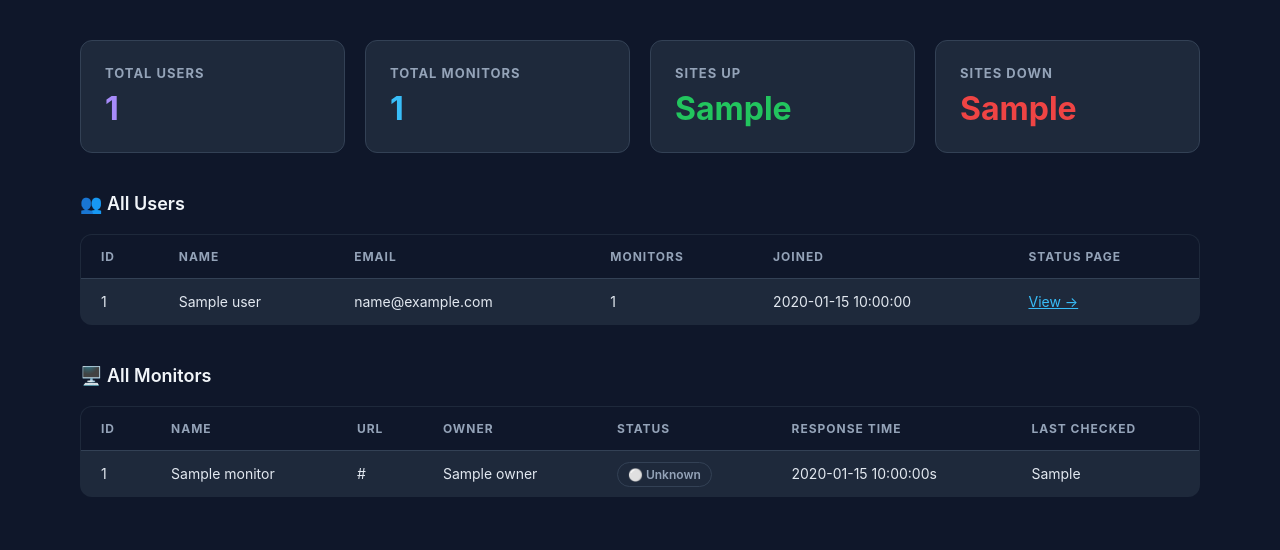
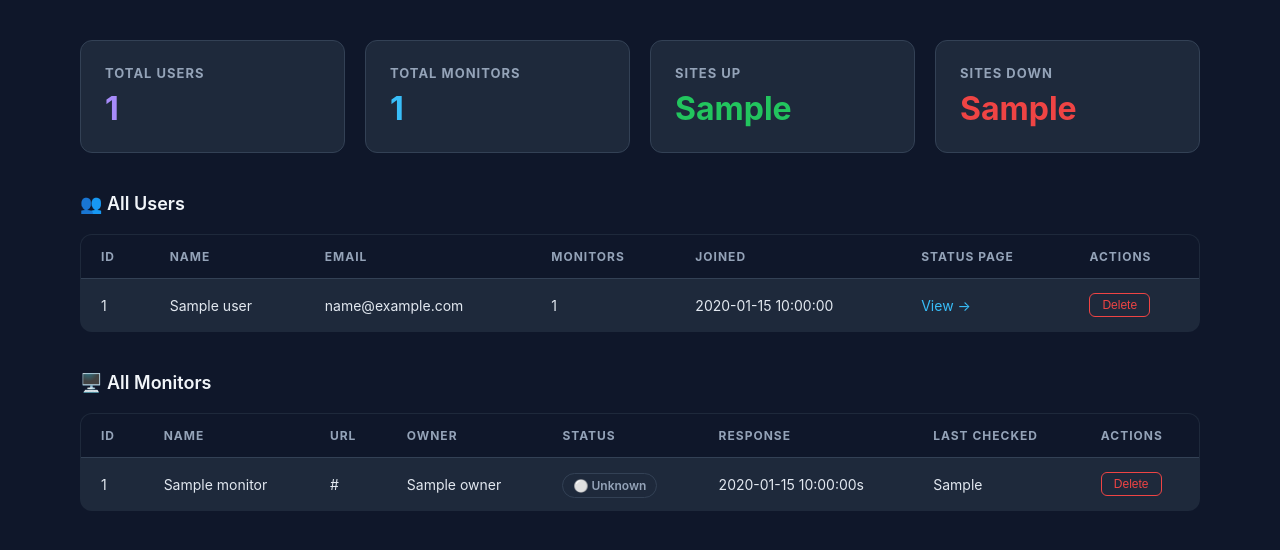
Before and after one commit to uptraqr/uptraqr-backend, a FastAPI app: template app/templates/admin.html in a window 1280 px wide. Shown: the part 70-620 px from the top of the page. Run offline with FastAPI, Linux system fonts and the light colour scheme; the template is opened without the code that fills it: most values are stand-ins (such as "Sample title", 1, 10 or a date in 2020).

Commit message:
add Admin Panel Edit/Delete

```diff
--- a/app/templates/admin.html
+++ b/app/templates/admin.html
@@ -8,7 +8,7 @@
         * { margin: 0; padding: 0; box-sizing: border-box; }
         body { font-family: -apple-system, BlinkMacSystemFont, 'Segoe UI', sans-serif; background: #0f172a; color: #e2e8f0; }
         .header { background: #1e293b; padding: 20px 40px; display: flex; align-items: center; justify-content: space-between; border-bottom: 1px solid #334155; }
-        .logo { font-size: 24px; font-weight: 700; color: #38bdf8; }
+        .logo { font-size: 24px; font-weight: 700; color: #38bdf8; text-decoration: none; }
         .logo span { color: #e2e8f0; }
         .admin-badge { background: #7c3aed; color: white; padding: 4px 12px; border-radius: 20px; font-size: 12px; font-weight: 600; }
         .container { max-width: 1200px; margin: 40px auto; padding: 0 40px; }
@@ -29,11 +29,14 @@
         .badge.up { background: #052e16; color: #22c55e; }
         .badge.down { background: #2d0a0a; color: #ef4444; }
         .badge.unknown { background: #1e293b; color: #94a3b8; border: 1px solid #334155; }
+        .btn-delete { background: transparent; color: #ef4444; border: 1px solid #ef4444; padding: 4px 12px; border-radius: 6px; font-size: 12px; cursor: pointer; }
+        .btn-delete:hover { background: #ef4444; color: white; }
+        .btn-view { color: #38bdf8; text-decoration: none; margin-right: 12px; font-size: 14px; }
     </style>
 </head>
 <body>
     <div class="header">
-        <div class="logo">up<span>traqr</span></div>
+        <a href="/" class="logo">up<span>traqr</span></a>
         <div class="admin-badge">⚙️ Admin Panel</div>
     </div>
 
@@ -67,6 +70,7 @@
                     <th>Monitors</th>
                     <th>Joined</th>
                     <th>Status Page</th>
+                    <th>Actions</th>
                 </tr>
             </thead>
             <tbody>
@@ -77,7 +81,8 @@
                     <td>{{ user.email }}</td>
                     <td>{{ user.monitor_count }}</td>
                     <td>{{ user.created_at }}</td>
-                    <td><a href="/status/{{ user.name }}" style="color: #38bdf8;">View →</a></td>
+                    <td><a href="/status/{{ user.name }}" class="btn-view" target="_blank">View →</a></td>
+                    <td><button class="btn-delete" onclick="deleteUser({{ user.id }})">Delete</button></td>
                 </tr>
                 {% endfor %}
             </tbody>
@@ -92,8 +97,9 @@
                     <th>URL</th>
                     <th>Owner</th>
                     <th>Status</th>
-                    <th>Response Time</th>
+                    <th>Response</th>
                     <th>Last Checked</th>
+                    <th>Actions</th>
                 </tr>
             </thead>
             <tbody>
@@ -110,10 +116,35 @@
                     </td>
                     <td>{{ monitor.response_time }}s</td>
                     <td>{{ monitor.last_checked }}</td>
+                    <td><button class="btn-delete" onclick="deleteMonitor({{ monitor.id }})">Delete</button></td>
                 </tr>
                 {% endfor %}
             </tbody>
         </table>
     </div>
+
+    <script>
+        const secret = new URLSearchParams(window.location.search).get('secret');
+
+        async function deleteUser(id) {
+            if (!confirm('Delete this user and ALL their monitors?')) return;
+            const response = await fetch(`/admin/users/${id}?secret=${secret}`, { method: 'DELETE' });
+            if (response.ok) {
+                window.location.reload();
+            } else {
+                alert('Failed to delete user');
+            }
+        }
+
+        async function deleteMonitor(id) {
+            if (!confirm('Delete this monitor?')) return;
+            const response = await fetch(`/admin/monitors/${id}?secret=${secret}`, { method: 'DELETE' });
+            if (response.ok) {
+                window.location.reload();
+            } else {
+                alert('Failed to delete monitor');
+            }
+        }
+    </script>
 </body>
 </html>
```
Also changed, not shown: app/api/admin.py (+2 -27 lines), uptraqr.db.
